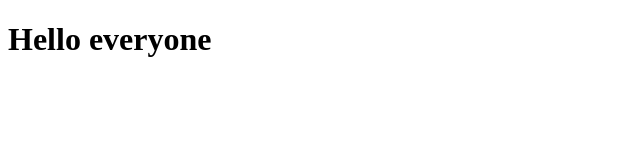
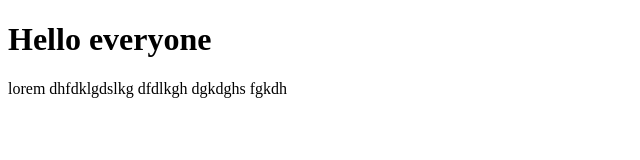
Before and after one commit to shubhamthete13/GIt_Demo1, a plain HTML site: page index.html in a window 1280 px wide. Shown: the whole page, without its empty margins (0-640 px from the left). Drawn offline with Linux system fonts and the light colour scheme.

Commit message:
Update index.html
add para

```diff
--- a/index.html
+++ b/index.html
@@ -7,5 +7,6 @@
 </head>
 <body>
     <h1>Hello everyone</h1>
+    <p>lorem dhfdklgdslkg dfdlkgh dgkdghs fgkdh</p>
 </body>
 </html>
```
